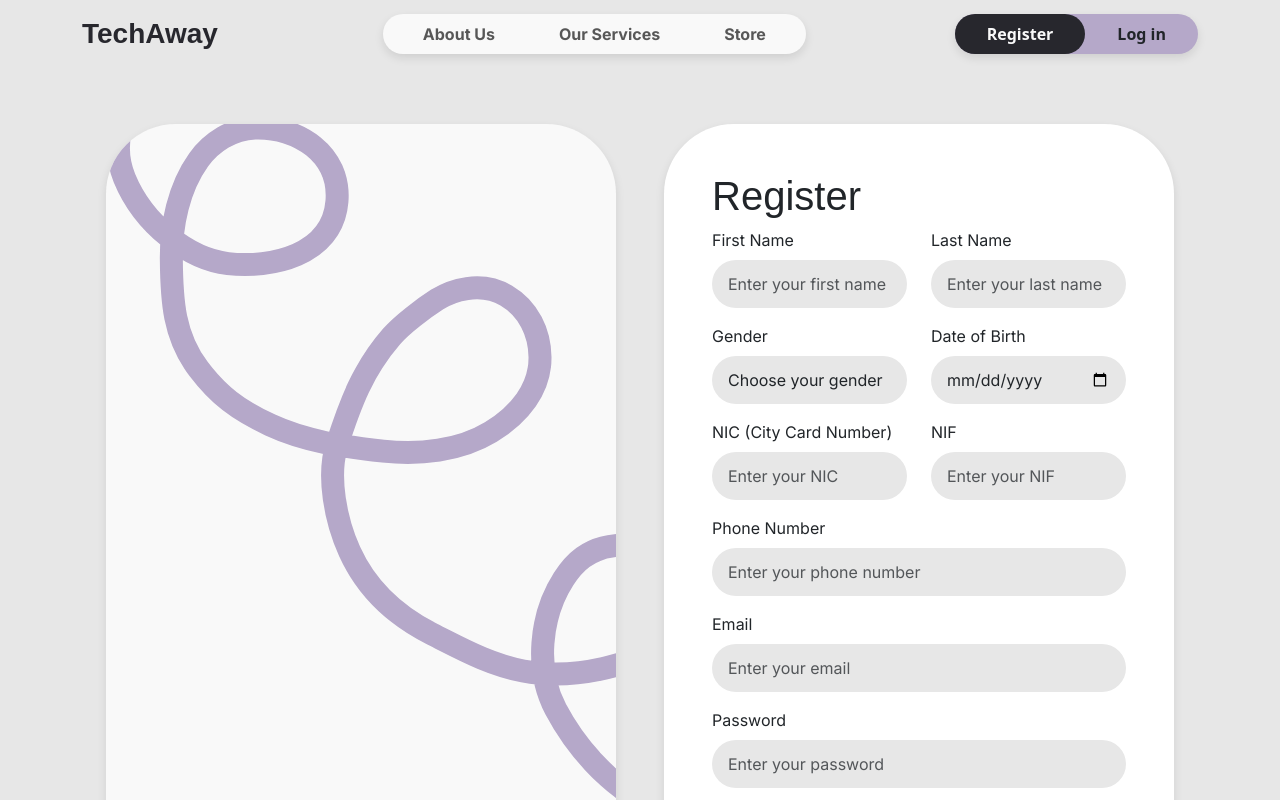
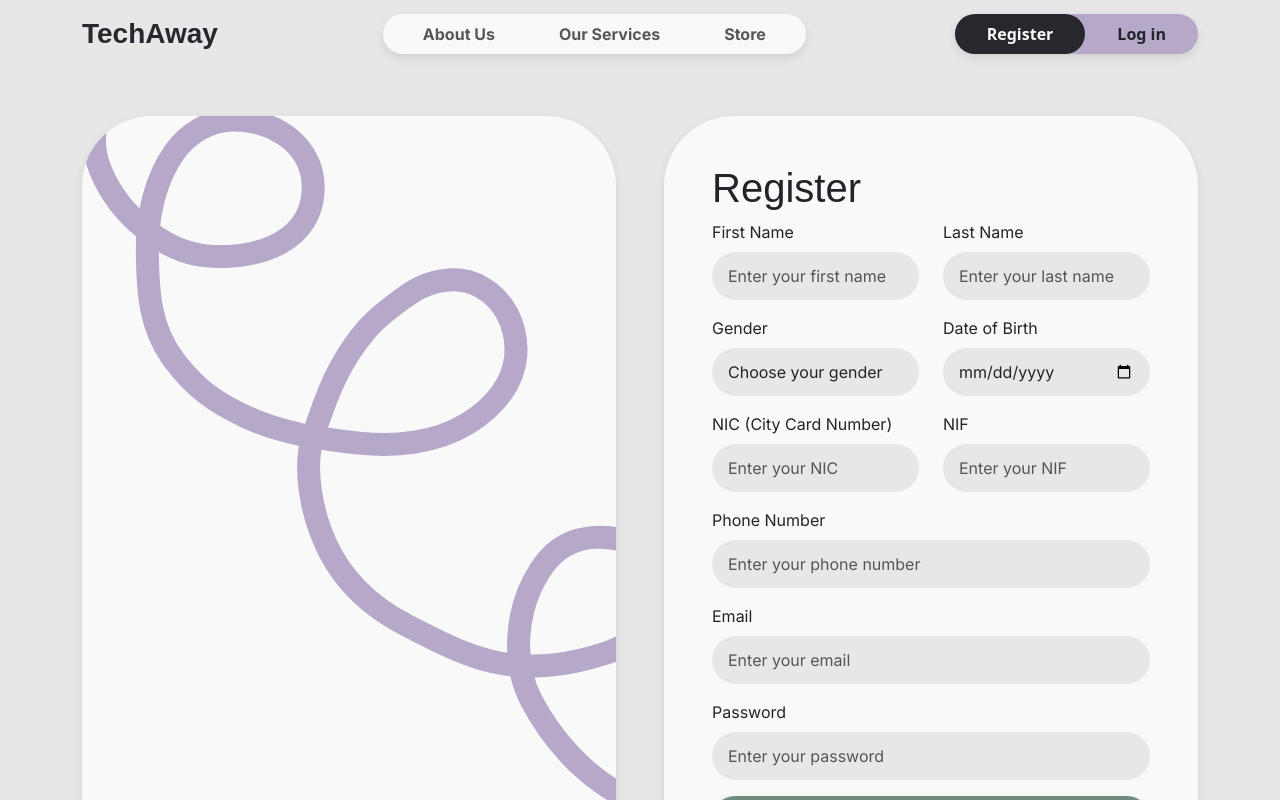
Before and after one commit to gmmac/pti_ptr_grupo5_2425, a React (Vite) app in the folder tech_away/: page /register in a window 1280 px wide. Built offline with nearby package versions, Linux system fonts and the light colour scheme; no server answers; a web font is replaced by a local one.

Commit message:
style: adjust layout and spacing in authentication pages for improved responsiveness

```diff
--- a/tech_away/src/components/EquipmentSheetPage/UsedEquipmentCard.jsx
+++ b/tech_away/src/components/EquipmentSheetPage/UsedEquipmentCard.jsx
@@ -29,6 +29,7 @@ export default function UsedEquipmentCard({ usedEquipment }) {
 				boxShadow: "var(--shadow-default)",
 				borderRadius: "var(--rounded-sm)",
 				padding: "16px",
+				minHeight: "250px",
 			}}
 			gap={2}
 			className="rounded-sm p-4 justify-content-center align-items-center"
--- a/tech_away/src/components/authentication/LoginForms.jsx
+++ b/tech_away/src/components/authentication/LoginForms.jsx
@@ -87,10 +87,11 @@ export default function LoginForms({
 
 	return (
 		<div
-      className="bg-white w-100 p-md-5 p-4"
+			className="w-100 p-md-5 p-4"
 			style={{
 				boxShadow: "var(--shadow-default)",
 				fontFamily: "var(--body-font)",
+				backgroundColor: "var(--white)",
 				borderRadius: isMobile ? "var(--rounded-sm)" : "var(--rounded-lg)",
 			}}
 		>
--- a/tech_away/src/components/authentication/RegisterForms.jsx
+++ b/tech_away/src/components/authentication/RegisterForms.jsx
@@ -170,10 +170,11 @@ export default function RegisterForms({ userType = "client" }) {
 
 	return (
 		<div
-      className="bg-white w-100 p-md-5 p-4"
+			className=" w-100 p-md-5 p-4"
 			style={{
 				boxShadow: "var(--shadow-default)",
 				fontFamily: "var(--body-font)",
+				backgroundColor: "var(--white)",
 				borderRadius: isMobile ? "var(--rounded-sm)" : "var(--rounded-lg)",
 			}}
 		>
--- a/tech_away/src/pages/Auth/LoginPageClient.jsx
+++ b/tech_away/src/pages/Auth/LoginPageClient.jsx
@@ -19,18 +19,18 @@ export default function LoginPageClient() {
 		</Container>
 	) : (
 		<Container className="d-flex align-items-center justify-content-center my-4">
-      <Row className="w-100 my-5 g-5">
+			<Row className="w-100 my-5 g-5 ">
 				<Col
 					sm={12}
 					md={6}
-          className="d-flex justify-content-center align-items-center"
+					className="d-flex justify-content-center align-items-center ps-0"
 				>
 					<WelcomeBackLg />
 				</Col>
 				<Col
 					sm={12}
 					md={6}
-          className="d-flex justify-content-center align-items-center"
+					className="d-flex justify-content-center align-items-center pe-0"
 				>
 					<LoginForms />
 				</Col>
--- a/tech_away/src/pages/Auth/RegisterPageClient.jsx
+++ b/tech_away/src/pages/Auth/RegisterPageClient.jsx
@@ -20,18 +20,18 @@ export default function RegisterPageClient() {
     </Container>
   ) : (
     <Container className="d-flex align-items-center justify-content-center mb-4 ">
-      <Row className="w-100 mt-2 g-5">
+      <Row className="w-100 mt-0 g-5">
         <Col
           sm={12}
           md={6}
-          className="d-flex justify-content-center align-items-center"
+          className="d-flex justify-content-center align-items-center ps-0"
         >
           <WelcomeLG />
         </Col>
         <Col
           sm={12}
           md={6}
-          className="d-flex justify-content-center align-items-center"
+          className="d-flex justify-content-center align-items-center pe-0"
         >
           <RegisterForms />
         </Col>
```
Lines whose indentation alone changed are shown as unchanged.
